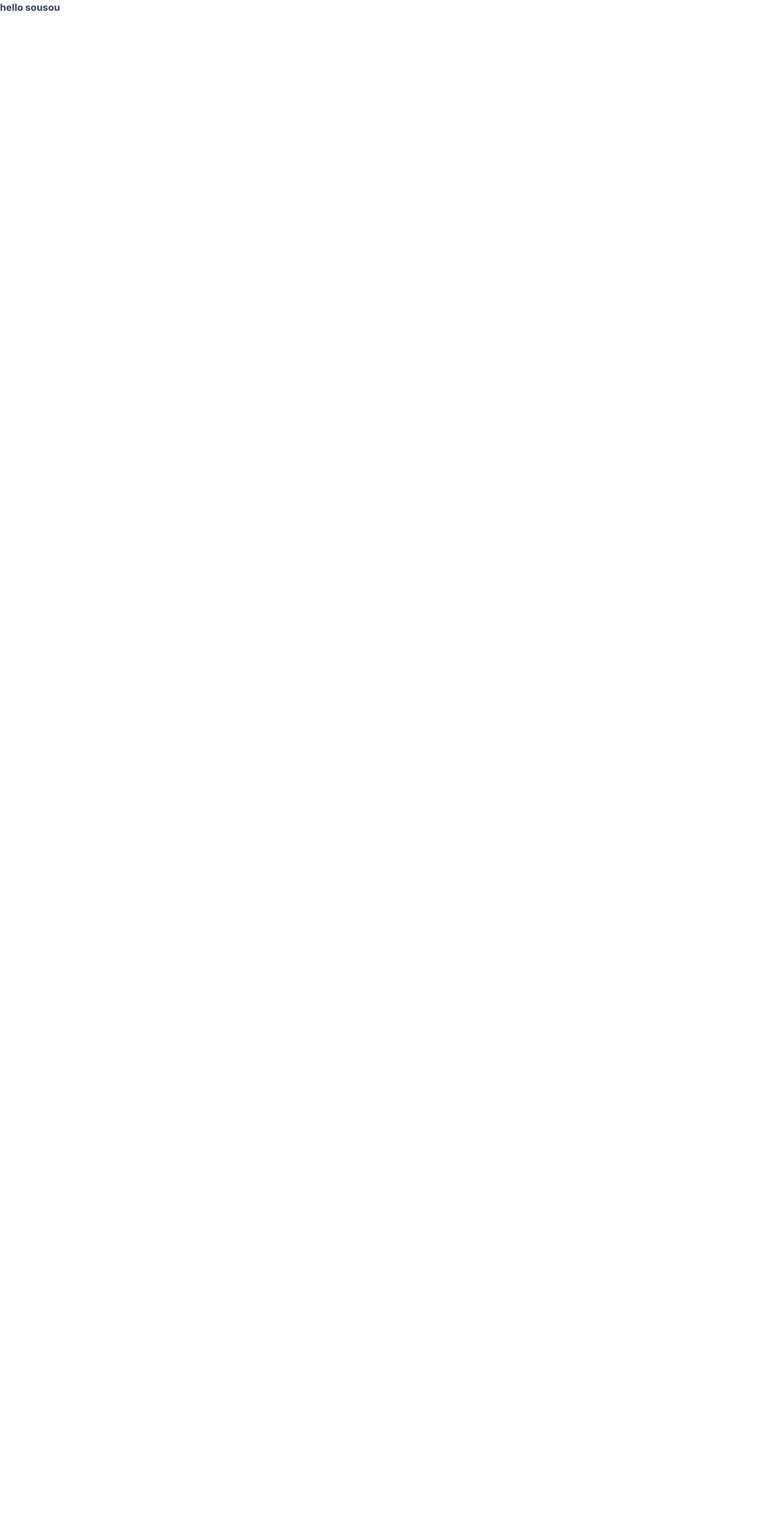
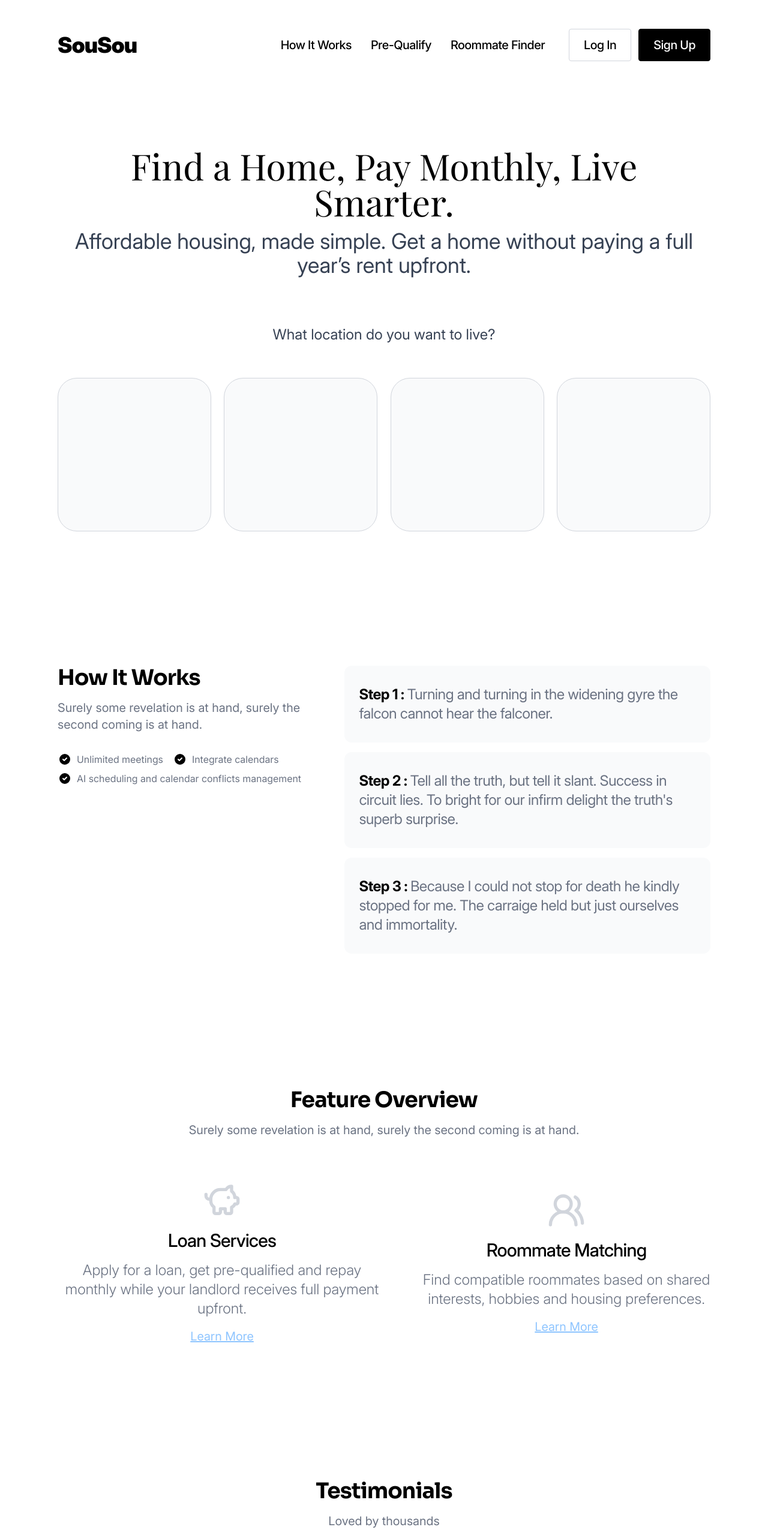
Before and after one commit to Jeremiah-Olatunde/sousou-frontend, a React (Vite) app: page / in a window 1280 px wide. Shown: the top 2566 px of the page at 60% size. Before the commit the page ends 800 px from the top, so only its background shows below. Built offline with nearby package versions, Linux system fonts and the light colour scheme.

Commit message:
feat(ui): page landing

```diff
--- a/src/app/index.tsx
+++ b/src/app/index.tsx
@@ -1,7 +1,9 @@
+import { Landing } from "./pages/landing";
+
 export function App() {
   return (
     <>
-      <h1 className="font-inter text-gray-600 font-extrabold">hello sousou</h1>
+      <Landing />
     </>
   );
 }
--- /dev/null
+++ b/src/app/pages/landing/feature-overview/index.tsx
@@ -0,0 +1,69 @@
+import {
+  PiggyBank as IconPiggyBank,
+  UsersRound as IconUsersRound,
+  type LucideIcon,
+} from "lucide-react";
+
+export function FeatureOverview() {
+  return (
+    <section className="px-24 flex flex-col gap-18">
+      <header className="flex flex-col gap-4">
+        <h2 className="capitalize font-sora font-bold tracking-tight text-4xl text-center">
+          Feature Overview
+        </h2>
+        <p className="font-inter text-xl text-gray-500 text-center">
+          Surely some revelation is at hand, surely the second coming is at
+          hand.
+        </p>
+      </header>
+
+      <div className="flex gap-15 items-center justify-between">
+        <CardFeature
+          icon={IconPiggyBank}
+          title="loan services"
+          text=" Apply for a loan, get pre-qualified and repay monthly while your landlord receives full payment upfront."
+        />
+        <CardFeature
+          icon={IconUsersRound}
+          title="roommate matching"
+          text="Find compatible roommates based on shared interests, hobbies and housing preferences."
+        />
+      </div>
+    </section>
+  );
+}
+
+function CardFeature({
+  icon: Icon,
+  title,
+  text,
+}: { icon: LucideIcon; title: string; text: string }) {
+  return (
+    <div className="flex flex-col items-center gap-4">
+      <div className="">
+        <Icon className="size-16 text-gray-300" />
+      </div>
+
+      <h3 className="font-inter font-medium text-3xl capitalize tracking-tight">
+        {title}
+      </h3>
+
+      <p className="font-inter font-light text-2xl text-gray-500 text-center">
+        {text}
+      </p>
+
+      <ButtonLink text="learn more" href="#" />
+    </div>
+  );
+}
+
+function ButtonLink({ text, href }: { text: string; href: string }) {
+  return (
+    <a
+      href={href}
+      className="font-inter text-xl underline text-blue-300 capitalize"
+    >
+      {text}
+    </a>
+  );
+}
--- /dev/null
+++ b/src/app/pages/landing/hero/index.tsx
@@ -0,0 +1,33 @@
+export function Hero() {
+  return (
+    <section className="px-24 flex flex-col gap-20">
+      <div className="flex flex-col gap-4">
+        <span className="font-playfair text-6xl text-center">
+          Find a Home, Pay Monthly, Live Smarter.
+        </span>
+        <span className="font-inter text-4xl text-center text-gray-700">
+          Affordable housing, made simple. Get a home without paying a full
+          year’s rent upfront.
+        </span>
+      </div>
+
+      <div className="flex flex-col gap-14">
+        <span className="font-inter text-2xl text-gray-700 text-center">
+          What location do you want to live?
+        </span>
+        <div className="flex justify-between items-center">
+          <BoxLocation />
+          <BoxLocation />
+          <BoxLocation />
+          <BoxLocation />
+        </div>
+      </div>
+    </section>
+  );
+}
+
+function BoxLocation() {
+  return (
+    <div className="bg-gray-50 border border-gray-300 rounded-4xl aspect-square h-64"></div>
+  );
+}
--- /dev/null
+++ b/src/app/pages/landing/how-it-works/index.tsx
@@ -0,0 +1,68 @@
+import { CircleCheck as IconCircleCheck } from "lucide-react";
+
+export function HowItWorks() {
+  return (
+    <section className="px-24">
+      <div className="flex gap-18">
+        <div className="basis-2/5 flex flex-col gap-8">
+          <header className="flex flex-col gap-4">
+            <h2 className="capitalize font-sora font-bold tracking-tight text-4xl">
+              how it works
+            </h2>
+            <p className="font-inter text-xl text-gray-500">
+              Surely some revelation is at hand, surely the second coming is at
+              hand.
+            </p>
+          </header>
+
+          <div>
+            <ul className="flex flex-col gap-2">
+              <div className="flex gap-4">
+                <HowItWorksItem text="Unlimited meetings" />
+                <HowItWorksItem text="Integrate calendars" />
+              </div>
+              <HowItWorksItem text="AI scheduling and calendar conflicts management" />
+            </ul>
+          </div>
+        </div>
+
+        <ul className="basis-3/5 flex flex-col gap-4">
+          <HowItWorksStep
+            index={1}
+            text="Turning and turning in the widening gyre the falcon cannot hear the falconer."
+          />
+          <HowItWorksStep
+            index={2}
+            text="Tell all the truth, but tell it slant. Success in circuit lies. To bright for our infirm delight the truth's superb surprise."
+          />
+          <HowItWorksStep
+            index={3}
+            text="Because I could not stop for death he kindly stopped for me. The carraige held but just ourselves and immortality."
+          />
+        </ul>
+      </div>
+    </section>
+  );
+}
+
+function HowItWorksItem({ text }: { text: string }) {
+  return (
+    <li className="flex gap-2 items-center">
+      <IconCircleCheck className="size-6 fill-black stroke-white" />
+      <span className="font-inter text-gray-500 ">{text}</span>
+    </li>
+  );
+}
+
+function HowItWorksStep({ index, text }: { index: number; text: string }) {
+  return (
+    <li className="bg-gray-50 rounded-xl px-6 py-8 ">
+      <span className="font-inter font-bold tracking-tight text-2xl capitalize">
+        step {index} :{" "}
+      </span>
+      <span className="font-inter text-2xl tracking-tight text-gray-500">
+        {text}
+      </span>
+    </li>
+  );
+}
--- /dev/null
+++ b/src/app/pages/landing/index.tsx
@@ -0,0 +1,22 @@
+import { FeatureOverview } from "./feature-overview";
+import { Hero } from "./hero";
+import { HowItWorks } from "./how-it-works";
+import { Nav } from "./nav";
+import { Testimonials } from "./testimonials";
+
+export function Landing() {
+  return (
+    <>
+      <Nav />
+      <div className="h-24" />
+      <Hero />
+      <div className="h-56" />
+      <HowItWorks />
+      <div className="h-56" />
+      <FeatureOverview />
+      <div className="h-56" />
+      <Testimonials />
+      <div className="h-56" />
+    </>
+  );
+}
--- /dev/null
+++ b/src/app/pages/landing/nav/index.tsx
@@ -0,0 +1,70 @@
+export function Nav() {
+  return (
+    <nav className="flex justify-between items-center px-24 py-12">
+      <span className="font-inter font-black text-4xl tracking-tight">
+        SouSou
+      </span>
+
+      <div className="flex items-center gap-10">
+        <div className="">
+          <ul className="flex items-center gap-8">
+            <NavItem text="how it works" />
+            <NavItem text="pre-qualify" />
+            <NavItem text="roommate finder" />
+          </ul>
+        </div>
+
+        <div className="flex gap-3">
+          <ButtonWhite text="log in" />
+          <ButtonBlack text="sign up" />
+        </div>
+      </div>
+    </nav>
+  );
+}
+
+function NavItem({ text }: { text: string }) {
+  return (
+    <li>
+      <a href="#" className="cursor-pointer">
+        <span className="font-inter font-medium text-xl tracking-tight capitalize">
+          {text}
+        </span>
+      </a>
+    </li>
+  );
+}
+
+function ButtonWhite({
+  text,
+  handleClick,
+}: { text: string; handleClick?: () => void }) {
+  return (
+    <button
+      type="button"
+      onClick={handleClick}
+      className="cursor-pointer border border-gray-300 py-3 px-6 rounded-sm"
+    >
+      <span className="font-inter font-medium tracking-tight text-xl capitalize">
+        {text}
+      </span>
+    </button>
+  );
+}
+
+function ButtonBlack({
+  text,
+  handleClick,
+}: { text: string; handleClick?: () => void }) {
+  return (
+    <button
+      type="button"
+      onClick={handleClick}
+      className="cursor-pointer bg-black border border-black py-3 px-6 rounded-sm"
+    >
+      <span className="font-inter font-medium tracking-tight text-xl text-white capitalize">
+        {text}
+      </span>
+    </button>
+  );
+}
--- /dev/null
+++ b/src/app/pages/landing/testimonials/index.tsx
@@ -0,0 +1,59 @@
+import {
+  ChevronLeft as IconChevronLeft,
+  ChevronRight as IconChevronRight,
+} from "lucide-react";
+
+export function Testimonials() {
+  return (
+    <section className="px-24 flex flex-col gap-18">
+      <header className="flex flex-col gap-4">
+        <h2 className="capitalize font-sora font-bold tracking-tight text-4xl text-center">
+          Testimonials
+        </h2>
+        <p className="font-inter text-xl text-gray-500 text-center">
+          Loved by thousands
+        </p>
+      </header>
+
+      <div className="flex flex-col">
+        <div className="flex">
+          <button
+            type="button"
+            className="flex justify-center items-center cursor-pointer"
+          >
+            <IconChevronLeft className="text-gray-300 size-10" />
+          </button>
+
+          <div className="grow flex items-center justify-between p-8 gap-10">
+            <div className="bg-gray-50 border border-gray-300 h-110 w-[30%]"></div>
+            <div className="bg-gray-100 border border-gray-300 h-120 grow"></div>
+            <div className="bg-gray-50 border border-gray-300 h-110 w-[30%]"></div>
+          </div>
+
+          <button
+            type="button"
+            className="flex justify-center items-center cursor-pointer"
+          >
+            <IconChevronRight className="text-gray-500 size-10" />
+          </button>
+        </div>
+
+        <div className="flex justify-center items-center gap-2">
+          <button
+            type="button"
+            className="cursor-pointer h-1 w-5 bg-gray-300"
+          />
+          <button type="button" className="cursor-pointer h-1 w-5 bg-black" />
+          <button
+            type="button"
+            className="cursor-pointer h-1 w-5 bg-gray-300"
+          />
+          <button
+            type="button"
+            className="cursor-pointer h-1 w-5 bg-gray-300"
+          />
+        </div>
+      </div>
+    </section>
+  );
+}
```
